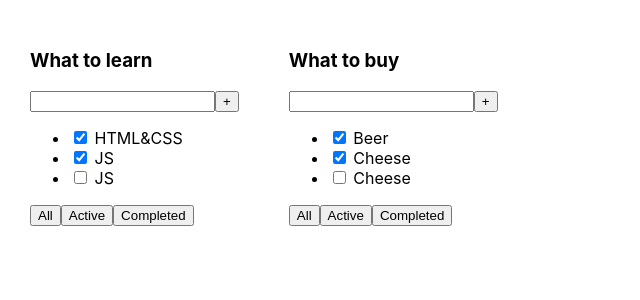
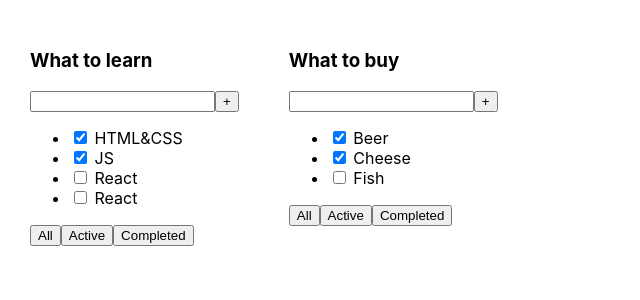
Before and after one commit to WhiteQuennAnn/todolist_01, a React (Create React App) app: page / in a window 1280 px wide. Shown: the top 300 px of the page, without its empty margins (0-640 px from the left). Built offline with nearby package versions, Linux system fonts and the light colour scheme.

Commit message:
15112022

```diff
--- a/src/App.tsx
+++ b/src/App.tsx
@@ -9,13 +9,14 @@ function App() {
         {id: 1, title: "HTML&CSS", isDone: true},
         {id: 2, title: "JS", isDone: true},
         {id: 3, title: "React", isDone: false},
+        {id: 4, title: "React", isDone: false},
     ]
 
     const todoListTitle_2 = "What to buy";
     const tasks_2 = [
-        {id: 4, title: "Beer", isDone: true},
-        {id: 5, title: "Cheese", isDone: true},
-        {id: 6, title: "Fish", isDone: false},
+        {id: 4, title: "Beer", isDone: true},//0
+        {id: 5, title: "Cheese", isDone: true},//1
+        {id: 6, title: "Fish", isDone: false},//2
     ]
 
 //GUI
--- a/src/Todolist.tsx
+++ b/src/Todolist.tsx
@@ -22,9 +22,14 @@ const Todolist = (props: TodoListPropsType) => {
                 <button>+</button>
             </div>
             <ul>
-                <li><input type="checkbox" checked={props.tasks[0].isDone}/> <span>{props.tasks[0].title}</span></li>
-                <li><input type="checkbox" checked={props.tasks[1].isDone}/> <span>{props.tasks[1].title}</span></li>
-                <li><input type="checkbox" checked={props.tasks[2].isDone}/> <span>{props.tasks[1].title}</span></li>
+                {props.tasks.map((el)=>{
+                    return (
+                        <li key={el.id}><input type="checkbox" checked={el.isDone}/> <span>{el.title}</span></li>
+                    )
+                })}
+                {/*<li><input type="checkbox" checked={props.tasks[0].isDone}/> <span>{props.tasks[0].title}</span></li>*/}
+                {/*<li><input type="checkbox" checked={props.tasks[1].isDone}/> <span>{props.tasks[1].title}</span></li>*/}
+                {/*<li><input type="checkbox" checked={props.tasks[2].isDone}/> <span>{props.tasks[1].title}</span></li>*/}
             </ul>
             <div>
                 <button>All</button>
```
